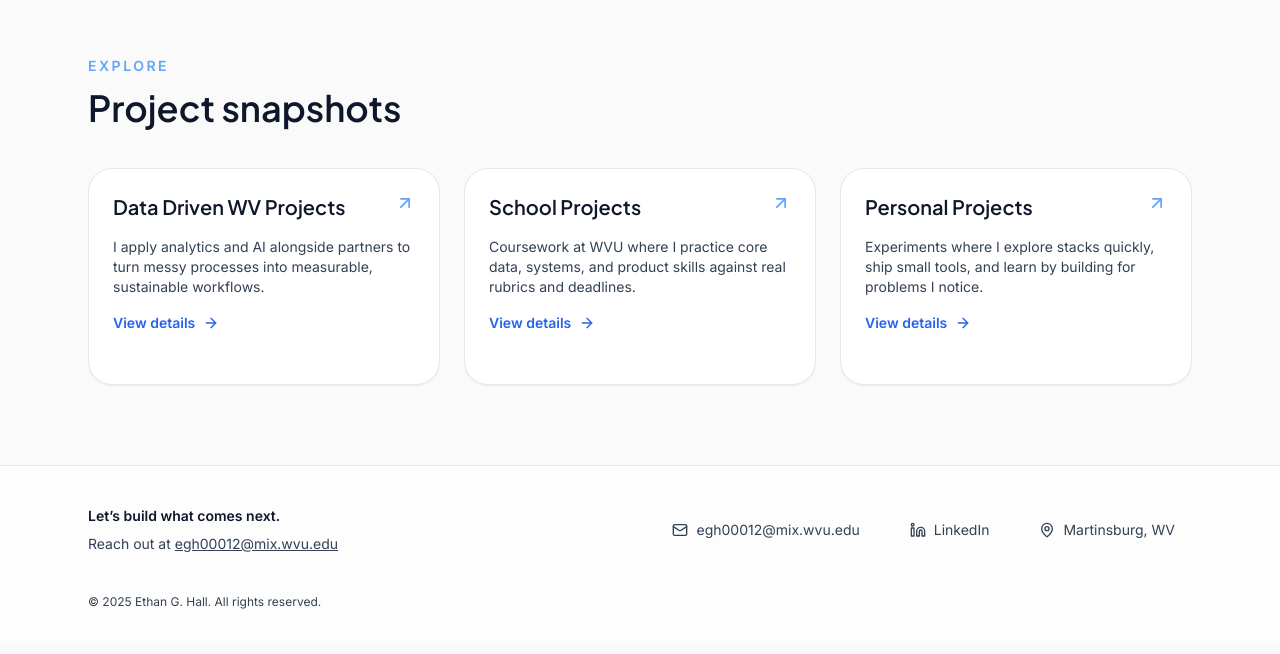
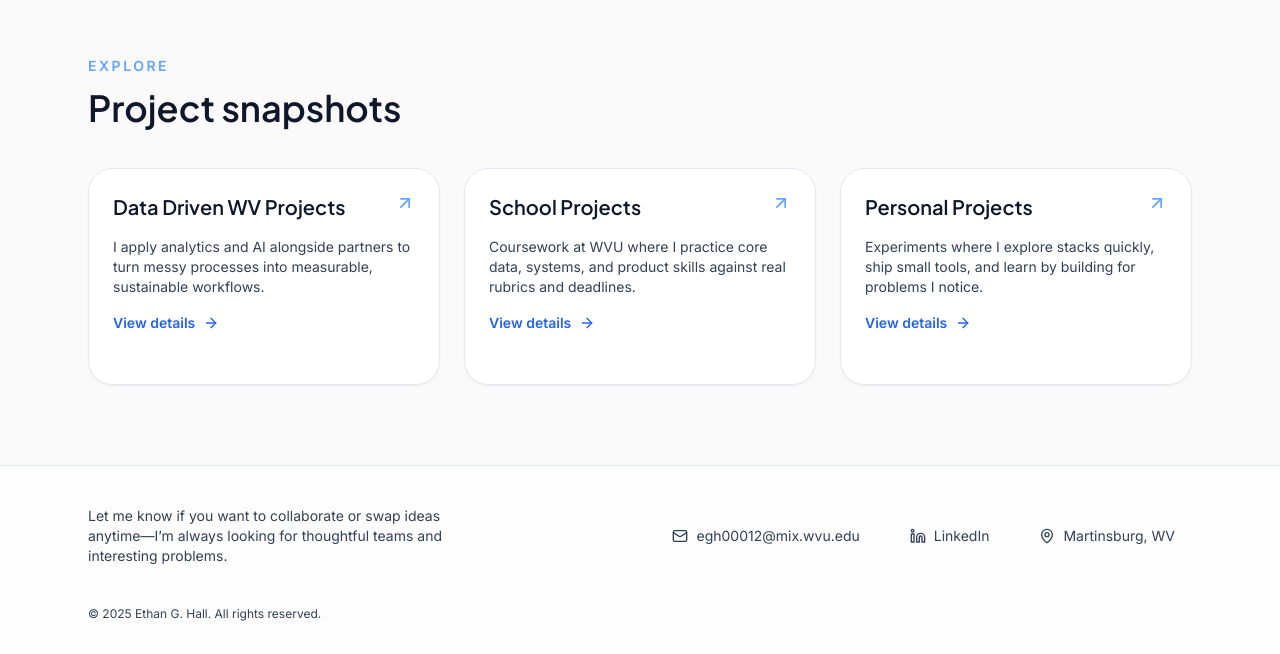
Before and after one commit to ethanhall2222/Ethan-Hall-Portfolio, a Next.js app: page / in a window 1280 px wide. Shown: the part 1199-1853 px from the top of the page. Built offline with nearby package versions, Linux system fonts and the light colour scheme.

Commit message:
Tweak footer copy

```diff
--- a/components/footer.tsx
+++ b/components/footer.tsx
@@ -7,10 +7,10 @@ export function Footer() {
   return (
     <footer className="border-t border-slate-200 bg-white/70">
       <Container className="flex flex-col gap-6 py-10 md:flex-row md:items-center md:justify-between">
-        <div>
-          <p className="text-sm font-semibold text-ink">Let’s build what comes next.</p>
-          <p className="mt-2 text-sm text-muted-ink">
-            Reach out at <a className="underline" href="mailto:egh00012@mix.wvu.edu">egh00012@mix.wvu.edu</a>
+        <div className="max-w-sm space-y-2 text-sm text-muted-ink">
+          <p>
+            Let me know if you want to collaborate or swap ideas anytime—I’m always looking for thoughtful teams and
+            interesting problems.
           </p>
         </div>
         <SocialLinks />
```
